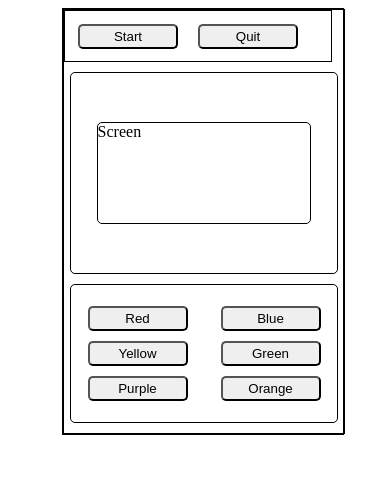
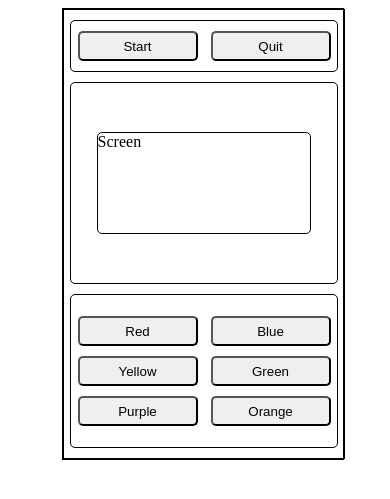
Before and after one commit to guillermograham/flipando-colores, a PHP site: page / in a window 390 px wide. Shown: the top 499 px of the page. Run offline with PHP 8.4, Linux system fonts and the light colour scheme; some libraries are stand-ins or nearby versions.

Commit message:
resized nav bar for mobile screens

```diff
--- a/css/style.css
+++ b/css/style.css
@@ -80,13 +80,20 @@ nav button {
   }
 
   nav {
+    border-radius: 5px;
     width: 95%;
-    justify-content: center;
+    margin: 0 auto;
+    margin-top: 10px;
+    justify-content: space-around;
   }
 
   button {
-    width: 100px;
-    height: 25px;
+    width: 120px;
+    height: 30px;
+  }
+
+  nav button {
+    margin: 0;
   }
 
   .full-screen-wrapper {
```
